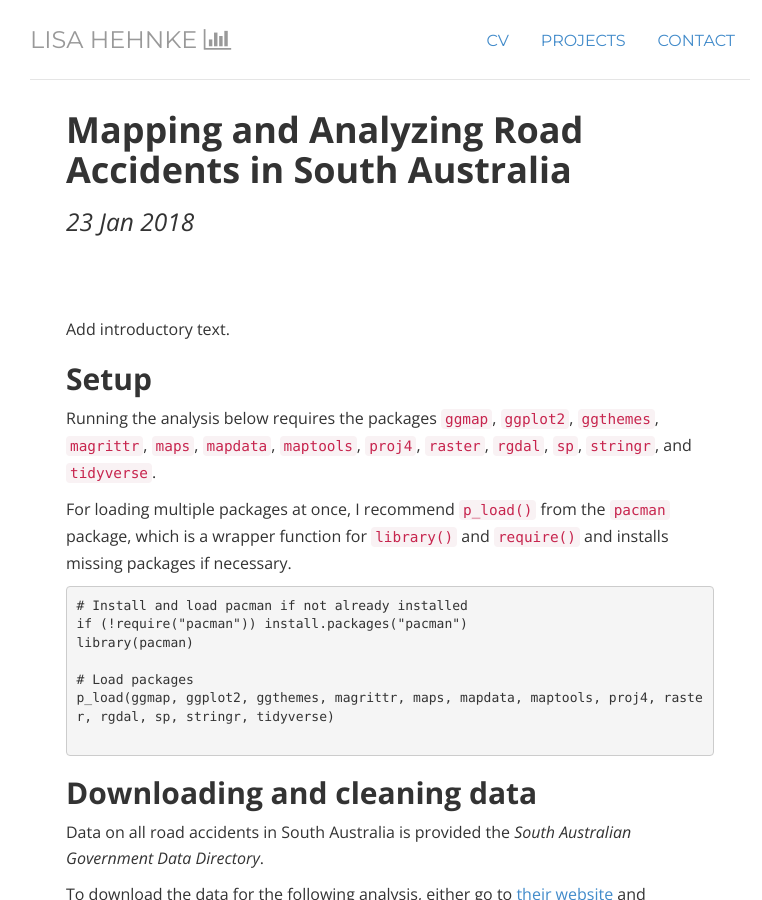
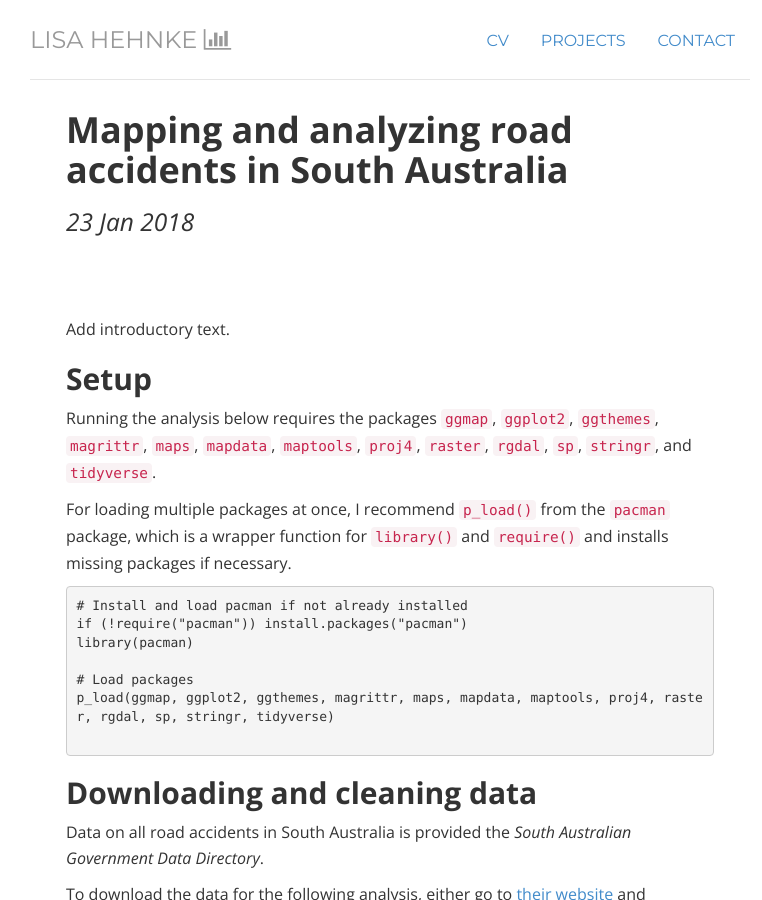
Before and after one commit to lhehnke/lhehnke.github.io, a Jekyll site: the page built from _posts/2018-01-23-road-accidents-south-australia.md, in a window 1280 px wide and 900 px high. Shown: the whole window, without its empty margins (250-1012 px from the left). Built offline with Jekyll 4.4.1, drawn with Linux system fonts in a browser that asks for light colours; nearby versions of some CDN libraries; some web fonts are replaced.

```diff
--- a/_posts/2018-01-23-road-accidents-south-australia.md
+++ b/_posts/2018-01-23-road-accidents-south-australia.md
@@ -1,6 +1,6 @@
 ---
 layout: post
-title: "Mapping and Analyzing Road Accidents in South Australia"
+title: "Mapping and analyzing road accidents in South Australia"
 date: "January 23, 2018"
 type: post
 published: true
```
